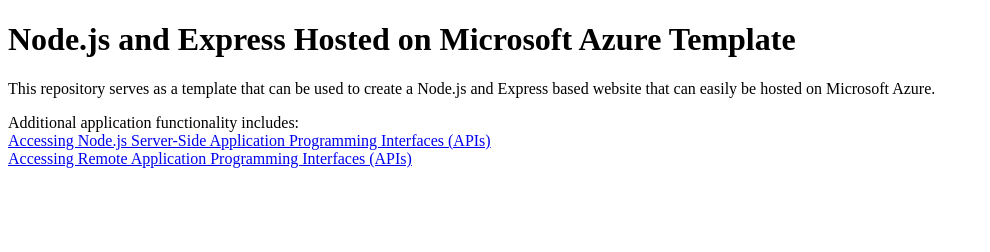
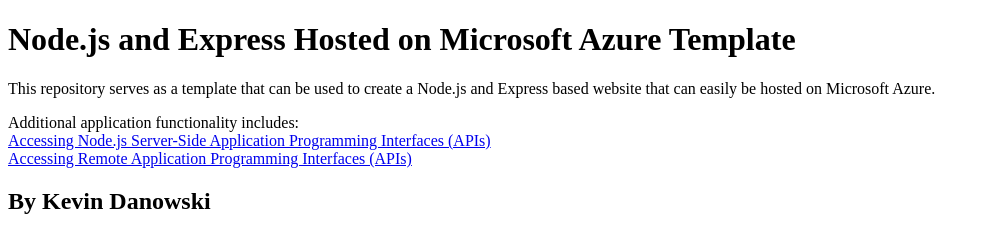
Before and after one commit to Kdanowski/node-js-on-azure-test, a website: page static/index.html in a window 1280 px wide. Shown: the whole page, without its empty margins (0-990 px from the left). Drawn offline with Linux system fonts and the light colour scheme.

Commit message:
Updated index.html

```diff
--- a/package.json
+++ b/package.json
@@ -9,6 +9,6 @@
         "start": "node index.js"
     },
     "dependencies": {
-        "express": "^4.17.3"
+        "express": "^4.18.2"
     }
 }
--- a/static/index.html
+++ b/static/index.html
@@ -10,6 +10,7 @@
 
 Additional application functionality includes:<br />
 <a href="fetching-from-server.html">Accessing Node.js Server-Side Application Programming Interfaces (APIs)</a><br />
-<a href="fetching-remote-dog-breeds.html">Accessing Remote Application Programming Interfaces (APIs)</a>
+<a href="fetching-remote-dog-breeds.html">Accessing Remote Application Programming Interfaces (APIs)</a><br />
+<h2>By Kevin Danowski</h2>
 </body>
 </html>
```
Also changed, not shown: 1 other file.
